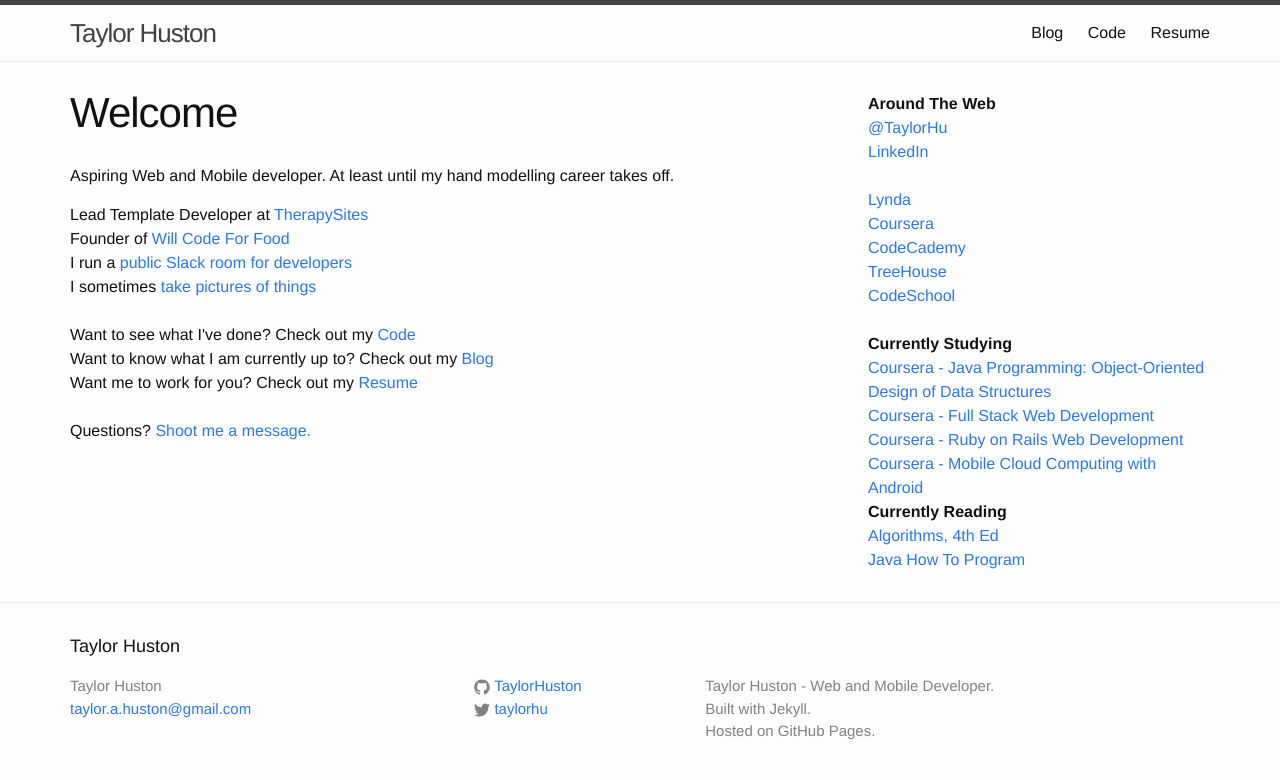
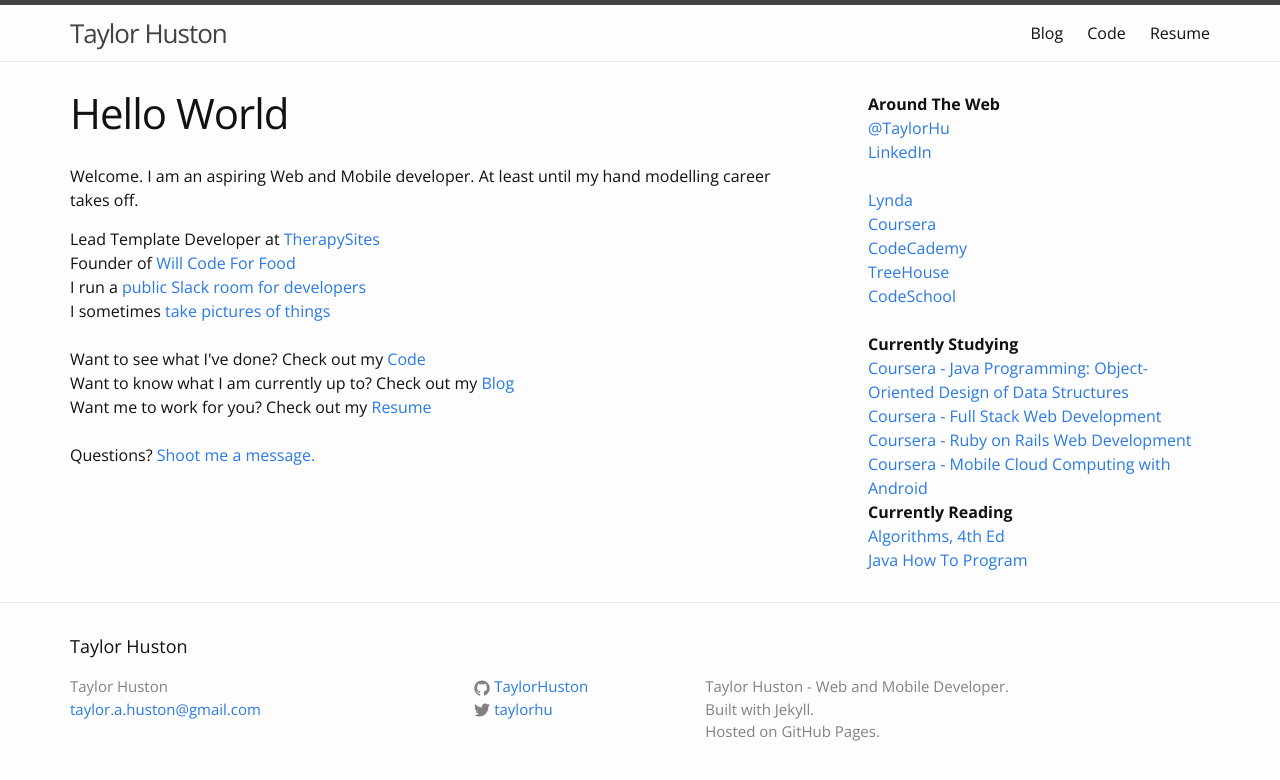
Before and after one commit to TaylorHuston/taylorhuston.github.io, a Jekyll site: the page built from index.html, in a window 1280 px wide. Shown: the top 780 px of the page. Built offline with Jekyll 4.4.1, drawn with Linux system fonts in a browser that asks for light colours; some web fonts are replaced.

Commit message:
Visual improvements

```diff
--- a/_layouts/page.html
+++ b/_layouts/page.html
@@ -9,12 +9,12 @@
 
   <div class="left">
     <header class="post-header">
-      <h1 class="post-title">
+      <h3 class="post-title">
         {% if page.title %}
           {{ page.title }}
         {% else %}
-          Welcome
-        {% endif %}</h1>
+          Hello World
+        {% endif %}</h3>
     </header>
 
     <article class="post-content">
--- a/css/main.scss
+++ b/css/main.scss
@@ -2,11 +2,12 @@
 # Only the main Sass file needs front matter (the dashes are enough)
 ---
 @charset "utf-8";
-
+@import url(https://fonts.googleapis.com/css?family=Open+Sans:400,300,300italic,400italic,600,600italic,700,700italic,800,800italic);
+@import url(https://fonts.googleapis.com/css?family=Droid+Sans:400,700);
 
 
 // Our variables
-$base-font-family: Helvetica, Arial, sans-serif;
+$base-font-family: 'Droid Sans', 'Open Sans', sans-serif;
 $base-font-size:   16px;
 $small-font-size:  $base-font-size * 0.875;
 $base-line-height: 1.5;
@@ -50,6 +51,8 @@
         "layout",
         "syntax-highlighting"
 ;
+
+
 
 .mooc, .skills {
   display: flex;
--- a/index.html
+++ b/index.html
@@ -4,7 +4,7 @@
 
 
 <div class="home">
-  <p>Aspiring Web and Mobile developer. At least until my hand modelling career takes off.</p>
+  <p>Welcome. I am an aspiring Web and Mobile developer. At least until my hand modelling career takes off.</p>
 
   Lead Template Developer at <a href="http://www.therapysites.com" target="_blank">TherapySites</a><br />
   Founder of <a href="http://www.willcodeforfood.io" target="_blank">Will Code For Food</a><br />
```
